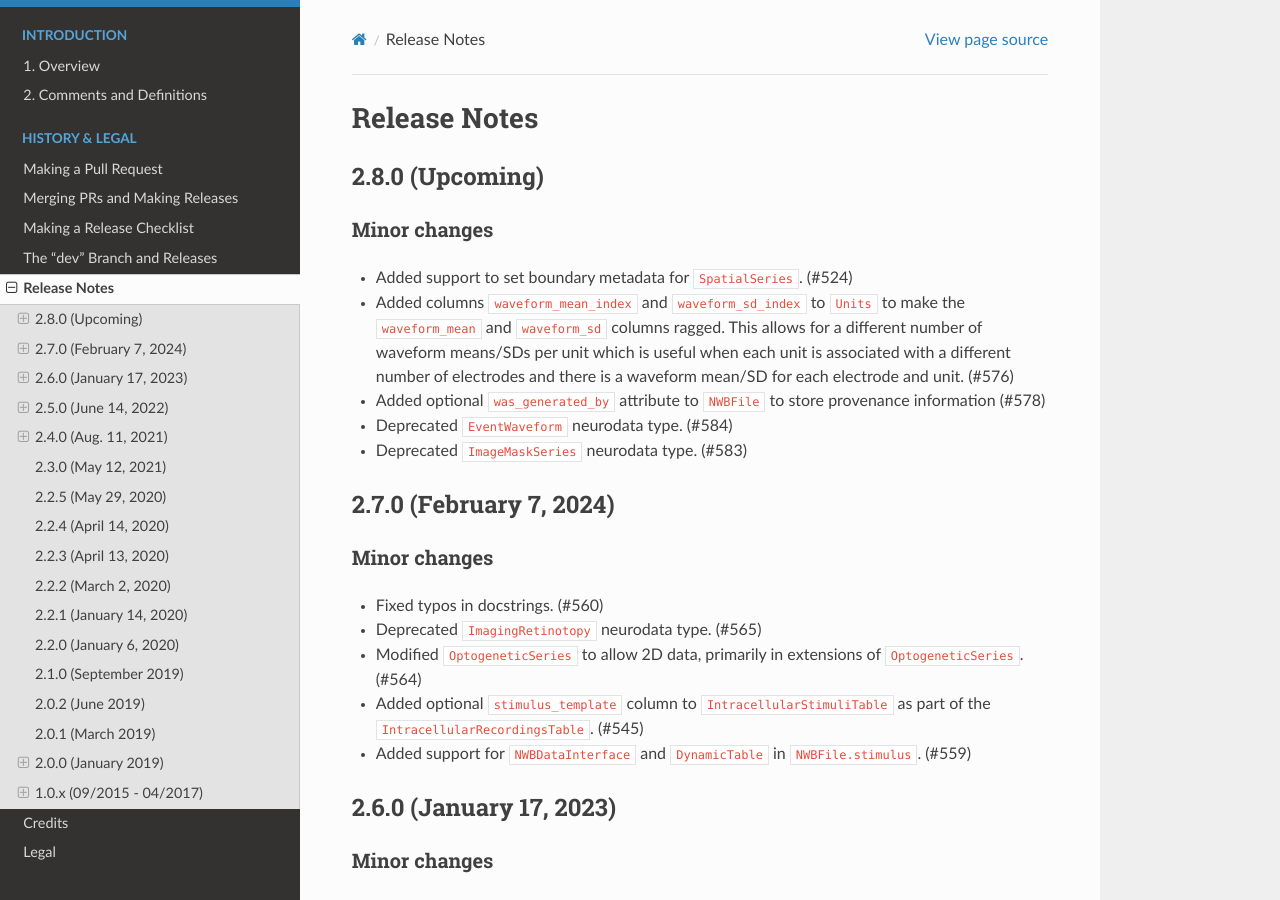
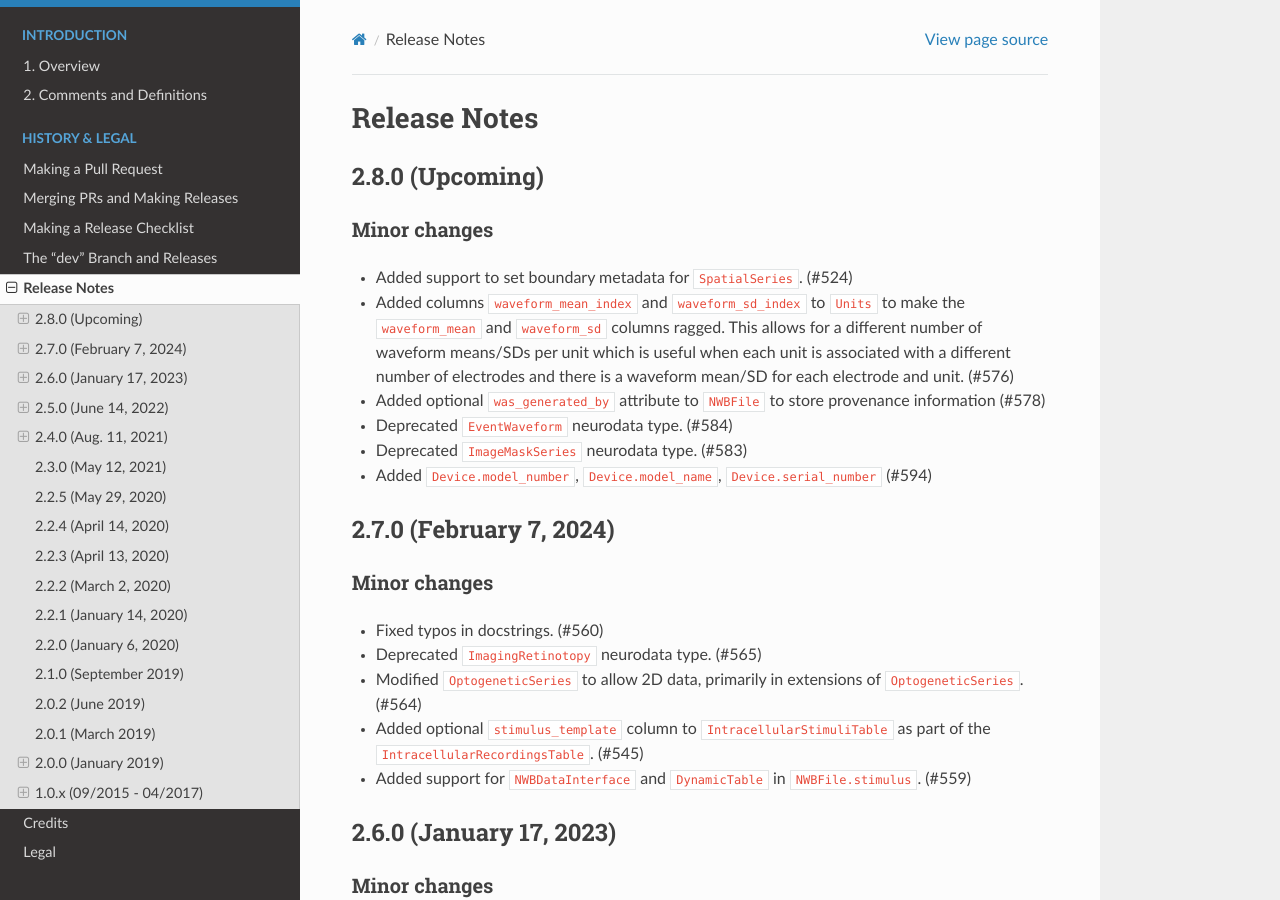
Before and after one commit to NeurodataWithoutBorders/nwb-schema, a Sphinx documentation site: the page built from docs/format/source/format_release_notes.rst, in a window 1280 px wide and 900 px high. Built offline with Sphinx 7.4.7 and the Read the Docs theme 3.1.0, drawn with Linux system fonts in a browser that asks for light colours.

Commit message:
Add Device.model_number, model_name, serial_number (#594)
Co-authored-by: Steph Prince <40640337+stephprince@users.noreply.github.com>

```diff
--- a/docs/format/source/format_release_notes.rst
+++ b/docs/format/source/format_release_notes.rst
@@ -15,8 +15,8 @@ Minor changes
   electrode and unit. (#576)
 - Added optional ``was_generated_by`` attribute to ``NWBFile`` to store provenance information (#578)
 - Deprecated ``EventWaveform`` neurodata type. (#584)
-
 - Deprecated ``ImageMaskSeries`` neurodata type. (#583)
+- Added ``Device.model_number``, ``Device.model_name``, ``Device.serial_number`` (#594)
 
 2.7.0 (February 7, 2024)
 ------------------------
```
Also changed, not shown: 1 other file.
